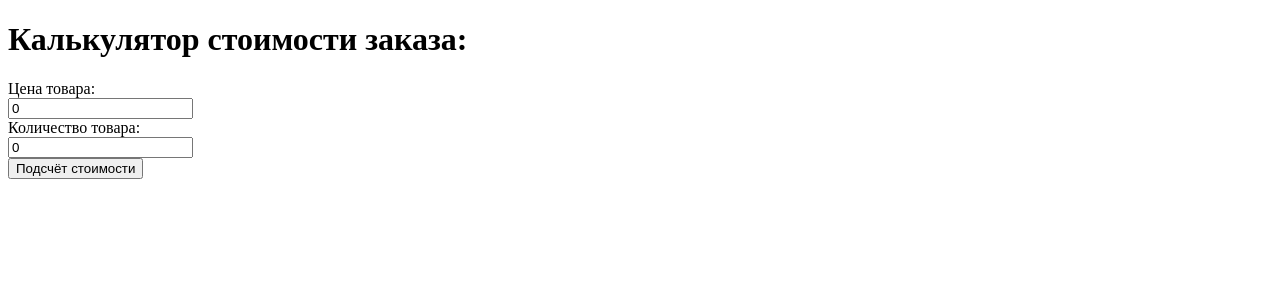
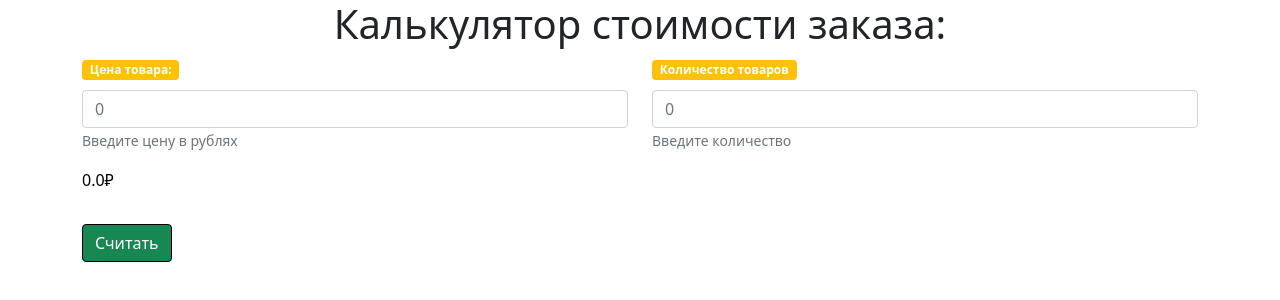
Before and after one commit to DiKachura/DiKachura.github.io, a plain HTML site: page index5.html in a window 1280 px wide. Drawn offline with nearby package versions, Linux system fonts and the light colour scheme.

Commit message:
Update index5.html

```diff
--- a/index5.html
+++ b/index5.html
@@ -5,22 +5,45 @@
     <meta http-equiv="X-UA-Compatible" content="IE=edge">
     <meta name="viewport" content="width=device-width, initial-scale=1.0">
     <title>Калькулятор</title>
+    <link href="https://cdn.jsdelivr.net/npm/bootstrap@5.1.0/dist/css/bootstrap.min.css" rel="stylesheet" integrity="sha384-KyZXEAg3QhqLMpG8r+8fhAXLRk2vvoC2f3B09zVXn8CA5QIVfZOJ3BCsw2P0p/We" crossorigin="anonymous">
+    <!-- Bootstrap Bundle JS (jsDelivr CDN) -->
+    <script defer src="https://cdn.jsdelivr.net/npm/bootstrap@5.1.0/dist/js/bootstrap.bundle.min.js" integrity="sha384-U1DAWAznBHeqEIlVSCgzq+c9gqGAJn5c/t99JyeKa9xxaYpSvHU5awsuZVVFIhvj" crossorigin="anonymous"></script>
+    <link rel="stylesheet" href="style5.css">
 </head>
 <body>
-    <h1>Калькулятор стоимости заказа: </h1>
-    <form >
-        <div>Цена товара: </div>
-        <div>
-            <input type="text" id="total-cost" value="0">
+    <selection>
+        <div class="main">
+            <div class="container pb-3">
+            <div class="row">
+                <div class="col-lg-12"><h1 class="text-center">Калькулятор стоимости заказа: </h1></div>
+            <div class="col-mb-12">
+            <form >
+                <div class="row mb-3">
+                    <div class="form-group col-md-6 col-sm-6">
+                        <span class="badge bg-warning" style="margin-bottom: 10px;">Цена товара:</span>
+                    <input type="text" class="form-control" id="cena" placeholder="0">
+                    <small class="form-text text-mutted">Введите цену в рублях</small>
+                </div>
+                <div class="form-group col-md-6 col-sm-6">
+                    <span class="badge bg-warning" style="margin-bottom:10px;">Количество товаров</span>
+                    <input type="text" id="kol" class="form-control" placeholder="0">
+                    <small class="form-text text-mutted">Введите количество</small>
+                </div>
+                </div>
+                <div class="row col-12 mb-3">
+                    <p style="color: black"><span id="out">0.0</span>₽</p>
+                </div>
+                <div class="row">
+                    <div class="col-mb-2 col-12">
+                        <input type="button" name="adress" id="btn" class="btn-block btn btn-success" style="border: 1px solid black;" value="Считать">
+                    </div>
+                </div>
+            </form>
         </div>
-        <div>Количество товара: </div>
-        <div>
-            <input type="text" id="col" value="0">
-        </div>
-        <button onclick="return calculate();">Подсчёт стоимости</button>
-        <div id="amount"></div>
-    </form>
-
+    </div>
+</div>
+</div>
+    </selection>
     <script src="script.js"></script>
 </body>
 </html>
```
